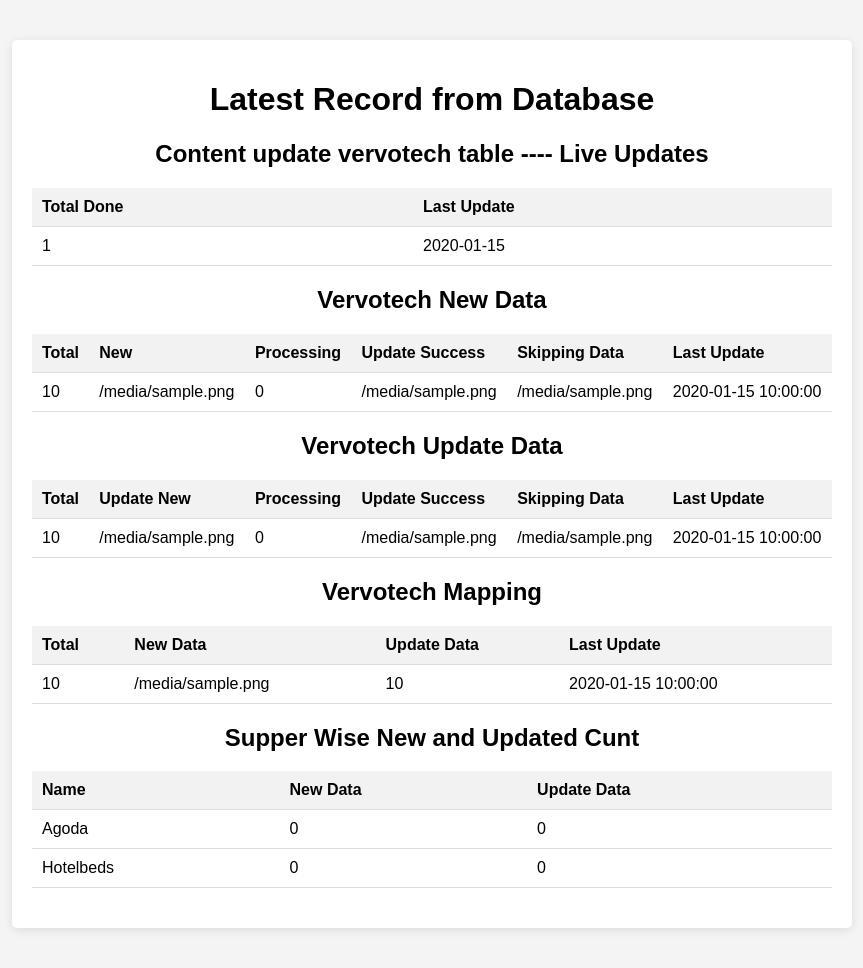
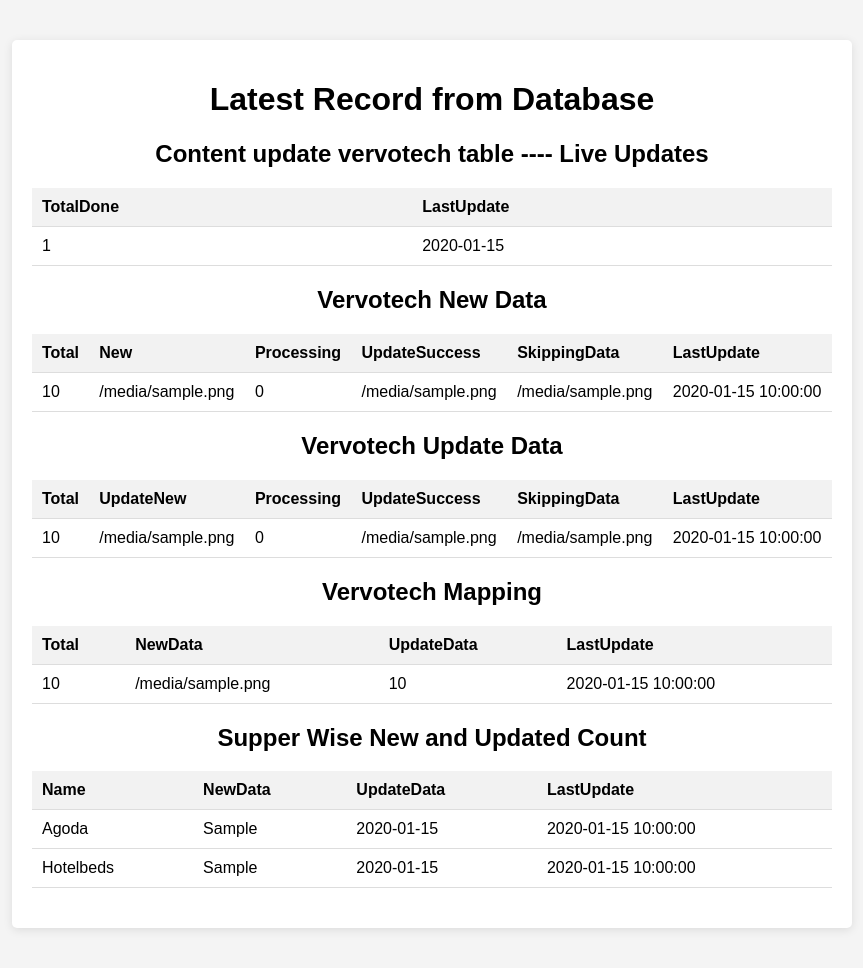
Before and after one commit to RoknuzzamanRokon/data_table_create_info, a Flask app: template Flask_App/templates/index.html in a window 1280 px wide. Shown: the whole page, without its empty margins (208-1071 px from the left). Run offline with Flask 3, Linux system fonts and the light colour scheme; the template is opened without the code that fills it: most values are stand-ins (such as "Sample title", 1, 10 or a date in 2020).

Commit message:
Update index file for agoda and hotellbeds.

```diff
--- a/Flask_App/templates/index.html
+++ b/Flask_App/templates/index.html
@@ -41,8 +41,8 @@
       <table>
         <thead>
           <tr>
-            <th>Total Done</th>
-            <th>Last Update</th>
+            <th>TotalDone</th>
+            <th>LastUpdate</th>
           </tr>
         </thead>
         <tbody>
@@ -60,9 +60,9 @@
             <th>Total</th>
             <th>New</th>
             <th>Processing</th>
-            <th>Update Success</th>
-            <th>Skipping Data</th>
-            <th>Last Update</th>
+            <th>UpdateSuccess</th>
+            <th>SkippingData</th>
+            <th>LastUpdate</th>
           </tr>
         </thead>
         <tbody>
@@ -88,11 +88,11 @@
         <thead>
             <tr>
                 <th>Total</th>
-                <th>Update New</th>
+                <th>UpdateNew</th>
                 <th>Processing</th>
-                <th>Update Success</th>
-                <th>Skipping Data</th>
-                <th>Last Update</th>
+                <th>UpdateSuccess</th>
+                <th>SkippingData</th>
+                <th>LastUpdate</th>
             </tr>
         </thead>
         <tbody>
@@ -118,9 +118,9 @@
         <thead>
           <tr>
             <th>Total</th>
-            <th>New Data</th>
-            <th>Update Data</th>
-            <th>Last Update</th>
+            <th>NewData</th>
+            <th>UpdateData</th>
+            <th>LastUpdate</th>
           </tr>
         </thead>
         <tbody>
@@ -141,27 +141,30 @@
 
 
 
-      <h2>Supper Wise New and Updated Cunt
+      <h2>Supper Wise New and Updated Count
       </h2>
       <table>
         <thead>
           <tr>
             <th>Name</th>
-            <th>New Data</th>
-            <th>Update Data</th>
+            <th>NewData</th>
+            <th>UpdateData</th>
+            <th>LastUpdate</th>
           </tr>
 
         </thead>
         <tbody>
           <tr>
             <td>Agoda</td>
-            <td>0</td>
-            <td>0</td>
+            <td>{{ latest_record.Agoda_newData }}</td>
+            <td>{{ latest_record.Agoda_updateData }}</td>
+            <td>{{ latest_record.vh_new_newFile_lastUpdate_dateTime }}</td>
           </tr>
             <tr>
             <td>Hotelbeds</td>
-            <td>0</td>
-            <td>0</td>
+            <td>{{ latest_record.Hotelbeds_newData }}</td>
+            <td>{{ latest_record.Hotelbeds_updateData }}</td>
+            <td>{{ latest_record.vh_update_newFile_lastUpdate_dateTime }}</td>
           </tr>
         </tbody>
       </table>
```
